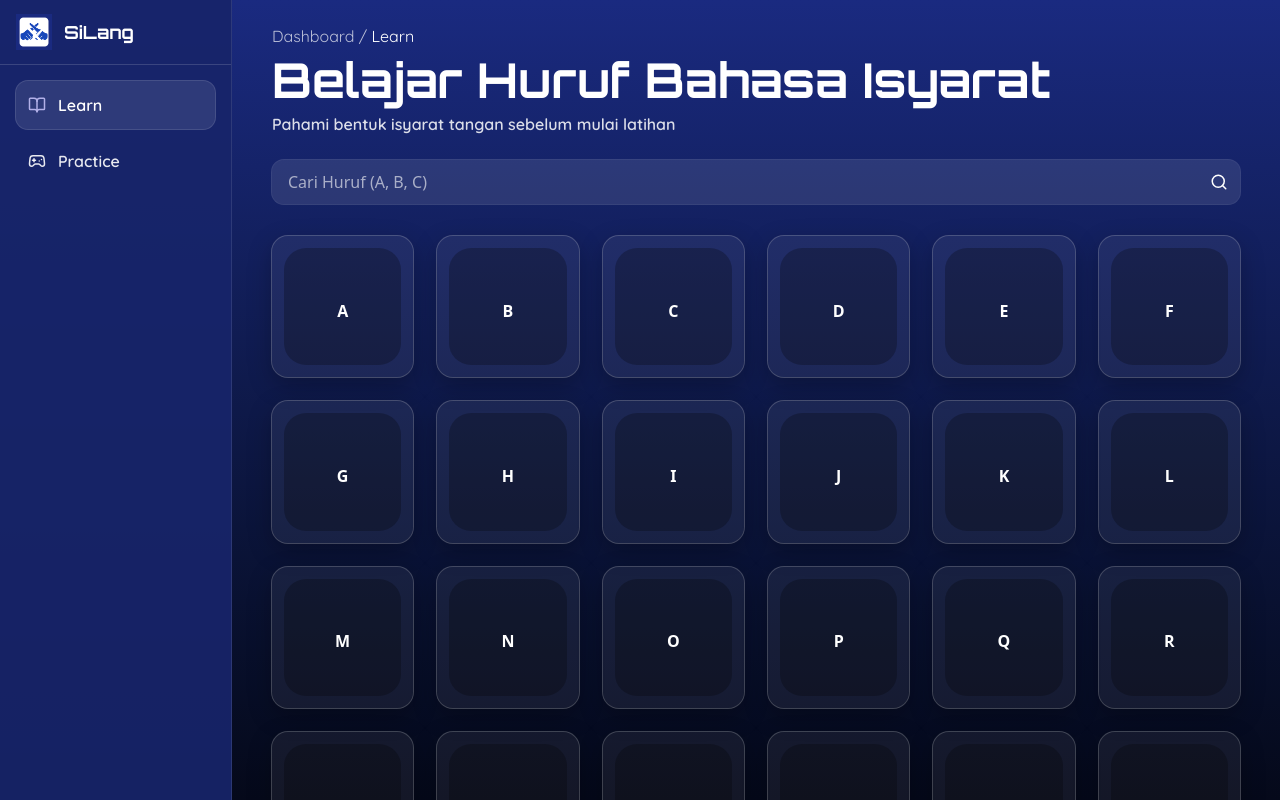
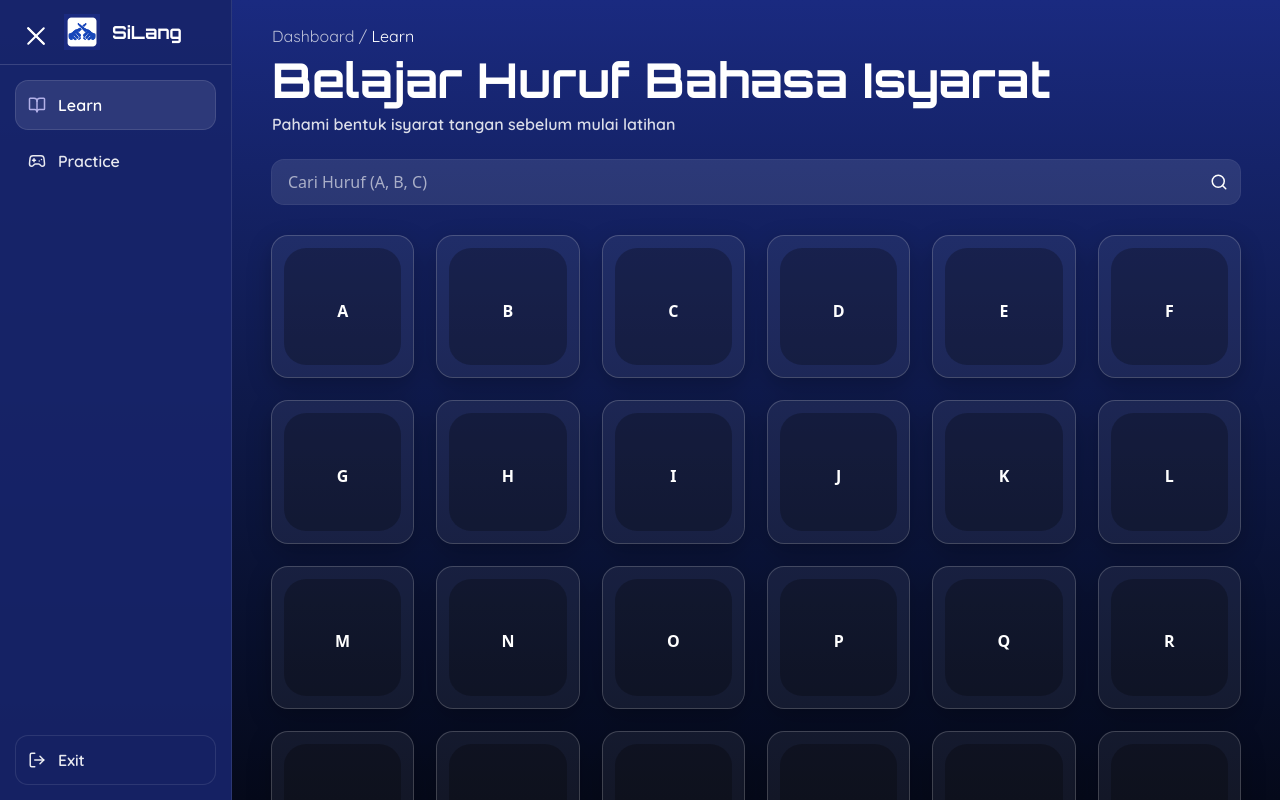
Before and after one commit to iHanzyy/silang-web, a Next.js app: page /dashboard/learn in a window 1280 px wide. Shown: the top 800 px of the page. Built offline with nearby package versions, Linux system fonts and the light colour scheme.

Commit message:
improve side bar

```diff
--- a/src/components/dashboard/DashboardShell.jsx
+++ b/src/components/dashboard/DashboardShell.jsx
@@ -6,7 +6,6 @@ import DashboardSidebar from "./DashboardSidebar";
 import DashboardTopMenu from "./DashboardTopMenu";
 import AnimatedHamburgerButton from "@/components/AnimatedHamburgerButton";
 
-// hook kecil untuk breakpoint md
 function useIsMdUp() {
   const [mdUp, setMdUp] = useState(false);
   useEffect(() => {
@@ -20,12 +19,14 @@ function useIsMdUp() {
 }
 
 const SIDEBAR_W = 232;
+// ⬇️ jarak aman dari hamburger saat sidebar TERTUTUP
+const HAMBURGER_SAFE_OFFSET = 50; // ubah ke 64/80 sesuai selera
 
 export default function DashboardShell({ children }) {
   const pathname = usePathname();
   const mdUp = useIsMdUp();
 
-  // desktop sidebar (persist)
+  // desktop: persist open state
   const [deskOpen, setDeskOpen] = useState(true);
   useEffect(() => {
     const saved = localStorage.getItem("dashSidebarOpen");
@@ -37,65 +38,59 @@ export default function DashboardShell({ children }) {
 
   // mobile drawer
   const [mobOpen, setMobOpen] = useState(false);
-
-  // tutup mobile saat route berubah; desktop tetap (sesuai jawaban #2)
   useEffect(() => {
-    if (!mdUp) setMobOpen(false);
+    if (!mdUp) setMobOpen(false); // close when route changes on mobile
   }, [pathname, mdUp]);
 
-  // ESC menutup menu (mobile saja)
   useEffect(() => {
-    const onKey = (e) => {
-      if (e.key === "Escape") setMobOpen(false);
-    };
+    const onKey = (e) => e.key === "Escape" && setMobOpen(false);
     window.addEventListener("keydown", onKey);
     return () => window.removeEventListener("keydown", onKey);
   }, []);
 
   return (
     <div className="relative min-h-screen text-white">
-      {/* Hamburger desktop: kiri-atas */}
+      {/* Hamburger desktop (kiri-atas) */}
       <div className="hidden md:block fixed left-4 top-4 z-50">
-        <AnimatedHamburgerButton
-          initialOpen={deskOpen}
-          onToggle={setDeskOpen}
-        />
+        <AnimatedHamburgerButton initialOpen={deskOpen} onToggle={setDeskOpen} />
       </div>
 
-      {/* Hamburger mobile: kanan-atas */}
+      {/* Hamburger mobile (kanan-atas) */}
       <div className="md:hidden fixed right-4 top-4 z-50">
-        <AnimatedHamburgerButton
-          initialOpen={mobOpen}
-          onToggle={setMobOpen}
-        />
+        <AnimatedHamburgerButton initialOpen={mobOpen} onToggle={setMobOpen} />
       </div>
 
-      {/* DESKTOP LAYOUT (push) */}
+      {/* ==== DESKTOP: sidebar push + content-only scroll ==== */}
       <div
-        className="hidden md:grid min-h-screen"
+        className="hidden md:grid"
         style={{
           gridTemplateColumns: `${deskOpen ? SIDEBAR_W : 0}px 1fr`,
-          transition: "none", // no animation
+          height: "100vh",
         }}
       >
-        {/* kolom sidebar */}
+        {/* Sidebar column */}
         <div className="overflow-hidden">
           {deskOpen && (
-            <DashboardSidebar onExit={() => (window.location.href = "/")} />
+            <div className="sticky top-0 h-screen">
+              <DashboardSidebar onExit={() => (window.location.href = "/")} />
+            </div>
           )}
         </div>
 
-        {/* kolom konten */}
-        <div className="min-h-screen">{children}</div>
+        {/* Content column */}
+        <div
+          className="h-screen overflow-y-auto"
+          // ⬇️ saat sidebar tertutup, kasih padding kiri supaya konten gak nabrak hamburger
+          style={{ paddingLeft: deskOpen ? 0 : HAMBURGER_SAFE_OFFSET }}
+        >
+          <div className="pb-10">{children}</div>
+        </div>
       </div>
 
-      {/* MOBILE LAYOUT (drawer dari atas) */}
+      {/* ==== MOBILE: drawer dari atas ==== */}
       <div className="md:hidden min-h-screen">
-        {/* panel top menu */}
         {mobOpen && <DashboardTopMenu onClose={() => setMobOpen(false)} />}
-
-        {/* konten */}
-        <div className="min-h-screen">{children}</div>
+        <div>{children}</div>
       </div>
     </div>
   );
--- a/src/components/dashboard/DashboardSidebar.jsx
+++ b/src/components/dashboard/DashboardSidebar.jsx
@@ -1,3 +1,4 @@
+// components/dashboard/DashboardSidebar.jsx
 "use client";
 
 import Link from "next/link";
@@ -24,7 +25,9 @@ export default function DashboardSidebar({ onExit }) {
       "
     >
       {/* Brand */}
-      <div className="h-16 px-4 flex items-center gap-3">
+      {/* ⬇️ Tambahkan padding kiri ekstra di desktop agar tidak ketimpa hamburger */}
+      <div className="h-16 pr-4 pl-4 md:pl-16 flex items-center gap-3">
+        {/* Sesuaikan md:pl-16 ke md:pl-14 / md:pl-20 sesuai kebutuhanmu */}
         <Image src="/LogoSiLang.png" alt="SiLang" width={36} height={36} />
         <span className={`text-lg font-bold ${orbitron.className}`}>SiLang</span>
       </div>
```
